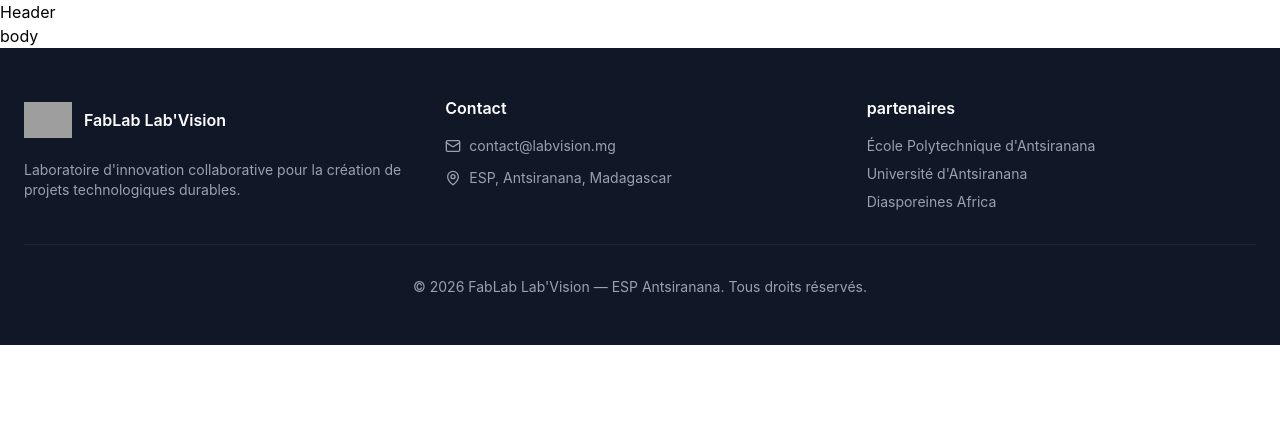
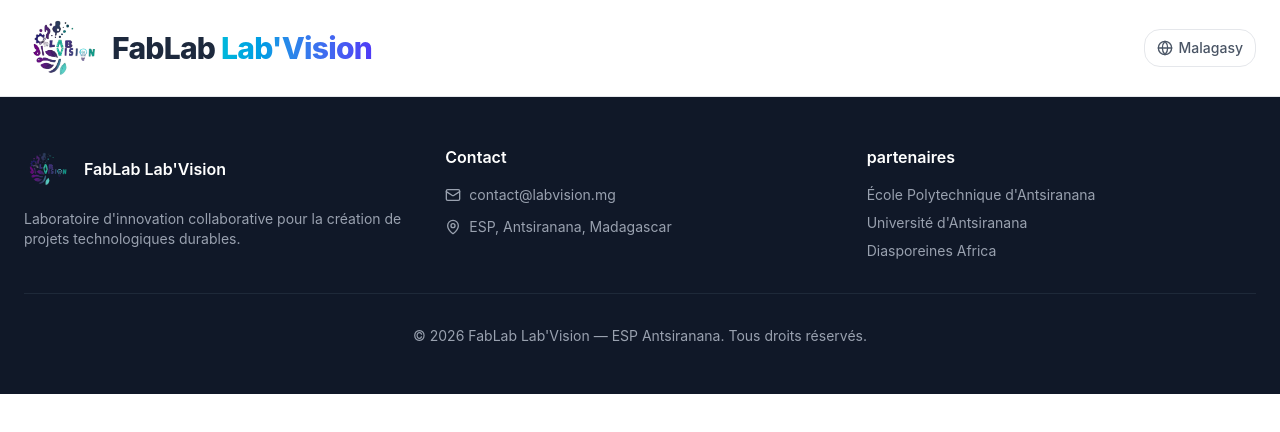
Before and after one commit to nii-ah/labvision, a React (Vite) app in the folder frontend/: page /dashboard in a window 1280 px wide. Shown: the top 432 px of the page. Built offline with nearby package versions, Linux system fonts and the light colour scheme; sample sign-in values are in the browser's storage; grey boxes are pictures that could not be loaded.

Commit message:
header et footer de home page

```diff
--- a/frontend/src/pages/home/homePage.tsx
+++ b/frontend/src/pages/home/homePage.tsx
@@ -1,5 +1,8 @@
-import logoLabVision from "../assets/icons/logo_labVision.png";
-import { Mail, MapPin, } from "lucide-react";
+import logoLabVision from "../../assets/icons/logo_labVision.png";
+import { Mail, MapPin, Globe} from "lucide-react";
+import { useNavigate } from "react-router-dom";
+import { useState } from "react";
+
 
 const partenaires = [
   { id: 1, sigle: "ESP", nom: "École Polytechnique d'Antsiranana", couleur: "bg-blue-100 text-blue-800" },
@@ -8,16 +11,47 @@ const partenaires = [
 ];
 
 export function HomePage () {
+    const navigate = useNavigate();
+    const [lang, setLang] = useState("fr");
+    const toggleLang = () => setLang((prev) => (prev === "fr" ? "mg" : "fr"));
+
+
 
     return (
+        <div className="min-h-screen bg-white">
+            <header className="border-b border-gray-200 bg-white sticky top-0 z-50">
+                <div className="max-w-7xl mx-auto px-4 sm:px-6 py-2">
+                <div className="flex items-center justify-between">
+
+                    {/* Logo + Nom */}
+                    <div className="flex items-center gap-2">
+                    <div className="w-12 h-12 sm:w-16 sm:h-16 md:w-20 md:h-20 flex items-center justify-center shrink-0">
+                        {/* [RESPONSIVE] logo plus petit sur mobile */}
+                        <img src={logoLabVision} alt="Logo" className="w-full h-full object-contain" />
+                    </div>
                     <div>
+                        <h1 className="font-extrabold text-base sm:text-xl lg:text-3xl tracking-tight">
+                        <span className="text-slate-800">FabLab </span>
+                        <span className="text-transparent bg-clip-text bg-linear-to-r from-cyan-500 to-indigo-600">
+                            Lab'Vision
+                        </span>
+                        </h1>
+                    </div>
+                    </div>
                     <div>
-            Header
+                        <button
+                        onClick={toggleLang}
+                        className="flex items-center gap-1.5 px-3 py-2 text-sm font-medium text-gray-600 hover:bg-indigo-50 rounded-lg transition border border-gray-200">
+                        <Globe className="w-4 h-4" />
+                        {lang === "fr" ? "Malagasy" : "Français"}
+                     </button>
                     </div>
 
-        <div>
-            body
                 </div>
+                </div>
+            </header>
+
+
 
             {/* ── FOOTER ──────────────────────────────────────────────────────────── */}
             <footer className="bg-gray-900 text-white py-10 sm:py-12">
--- a/frontend/src/pages/vitrine/loginPage.tsx
+++ b/frontend/src/pages/vitrine/loginPage.tsx
@@ -1,7 +1,7 @@
 import { useState } from "react";
 import { Link, useNavigate } from "react-router";
 import { ArrowLeft, Eye, EyeOff } from "lucide-react";
-import logoLabVision from "../assets/icons/logo_labVision.png";
+import logoLabVision from "../../assets/icons/logo_labVision.png";
 import { loginUser } from "../../services/auth.service";
 
 export function LoginPage() {
--- a/frontend/src/pages/vitrine/registerPage.tsx
+++ b/frontend/src/pages/vitrine/registerPage.tsx
@@ -1,7 +1,7 @@
 import { useState } from "react";
 import { Link, useNavigate } from "react-router";
 import {  ArrowLeft, Eye, EyeOff } from "lucide-react";
-import logoLabVision from "../assets/icons/logo_labVision.png";
+import logoLabVision from "../../assets/icons/logo_labVision.png";
 import { registerUser } from "../../services/auth.service";
 
 export function RegisterPage() {
```
Also changed, not shown: frontend/src/pages/vitrine/landingPage.tsx (+10 -10 lines), frontend/commentaire.txt, 1 other file (tests, documents, lock files or other folders). Lines whose indentation alone changed are shown as unchanged.
